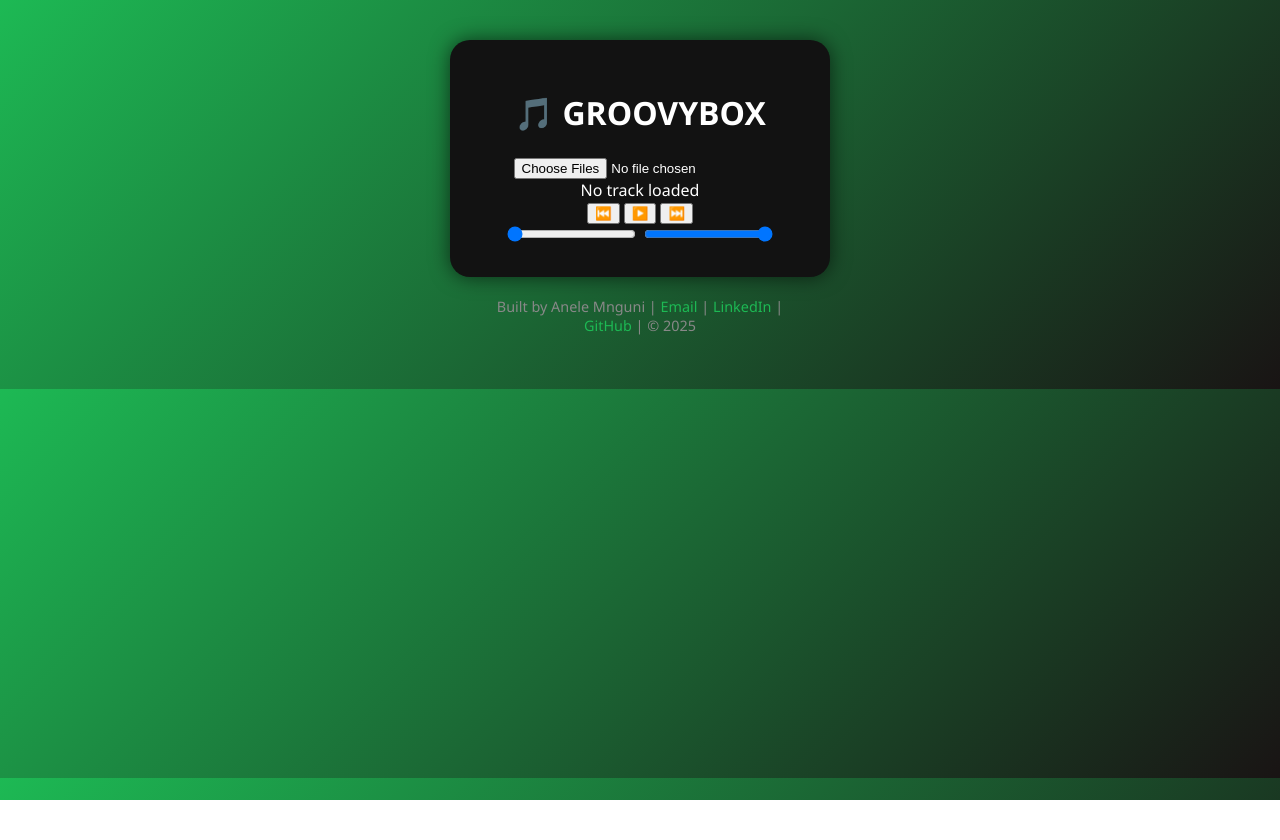
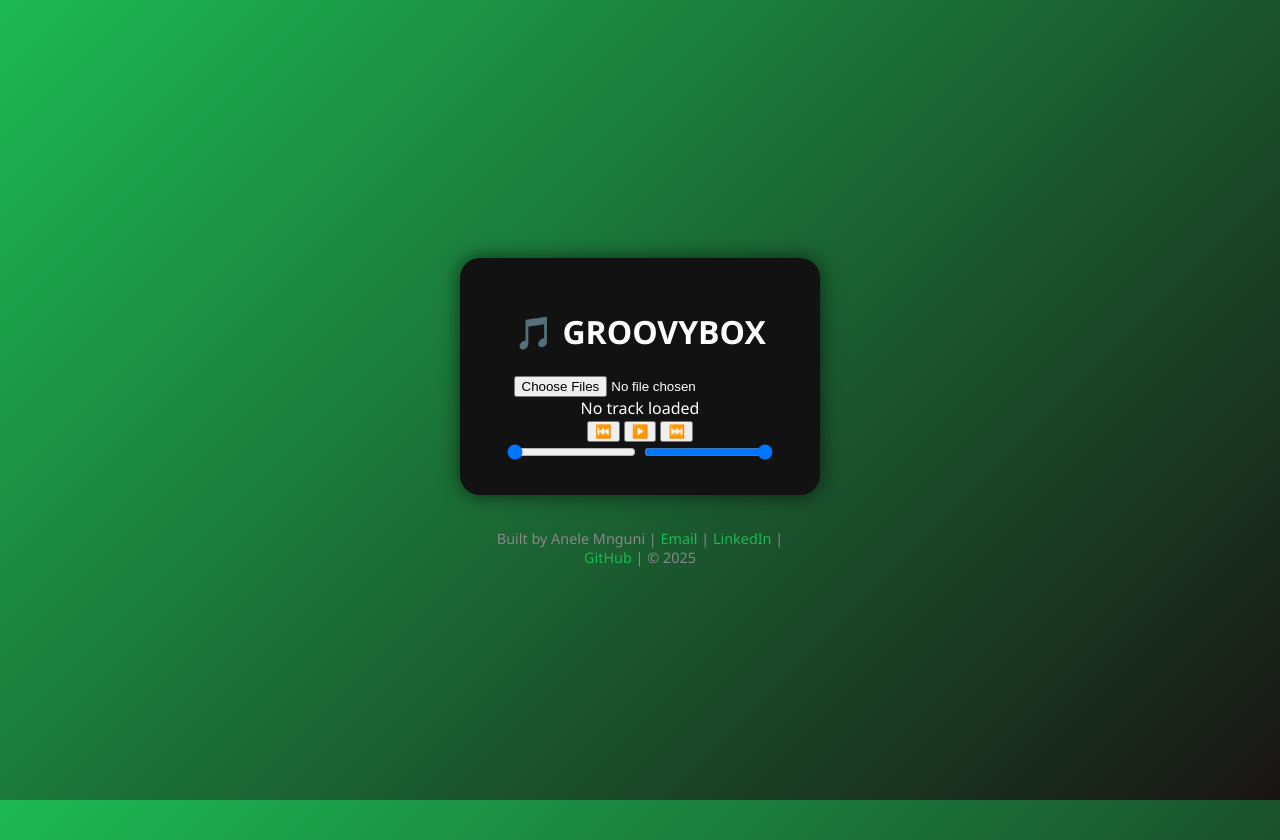
Before and after one commit to goov-ito/GroovyBox, a plain HTML site: page index.html in a window 1280 px wide. Before the commit the page ends 800 px from the top, so only its background shows below. Drawn offline with Linux system fonts and the light colour scheme.

Commit message:
Update style.css

```diff
--- a/style.css
+++ b/style.css
@@ -3,25 +3,33 @@ body {
   background: linear-gradient(135deg, #1db954, #191414);
   color: white;
   margin: 0;
-  padding: 40px;
+  height: 100vh;
+}
+
+.container {
+  display: flex;
+  flex-direction: column;
+  justify-content: center;  /* vertical center */
+  align-items: center;      /* horizontal center */
+  height: 100%;
+  padding: 20px;
 }
 
 .player {
-  max-width: 320px;
-  margin: 0 auto;
+  text-align: center;
   background-color: #121212;
   padding: 30px;
   border-radius: 20px;
+  width: 300px;
   box-shadow: 0 0 20px rgba(0,0,0,0.6);
-  text-align: center;
 }
 
 footer {
-  max-width: 320px;
-  margin: 20px auto 0 auto;
+  margin-top: 20px;
   font-size: 0.9em;
   color: #888;
   text-align: center;
+  width: 300px;
 }
 
 footer a {
```
